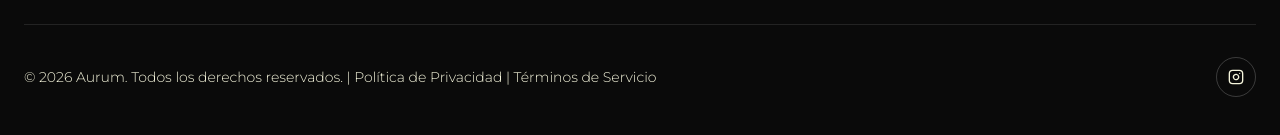
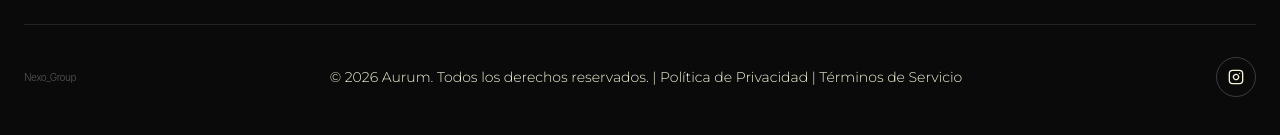
Before and after one commit to Felipe-PSY/Aurum, a React (Vite) app: page / in a window 1280 px wide. Shown: the part 1221-1356 px from the top of the page. Built offline with nearby package versions, Linux system fonts and the light colour scheme; no server answers; the database is empty.

Commit message:
Ultimos Ajustes

```diff
--- a/src/app/components/Footer.tsx
+++ b/src/app/components/Footer.tsx
@@ -140,6 +140,8 @@ export function Footer() {
               );
             })}
           </motion.div>
+          <span className="text-[10px] opacity-30 hover:opacity-60 transition-opacity font-light tracking-tighter normal-case">Nexo_Group</span>
+
         </div>
       </div>
 
```
